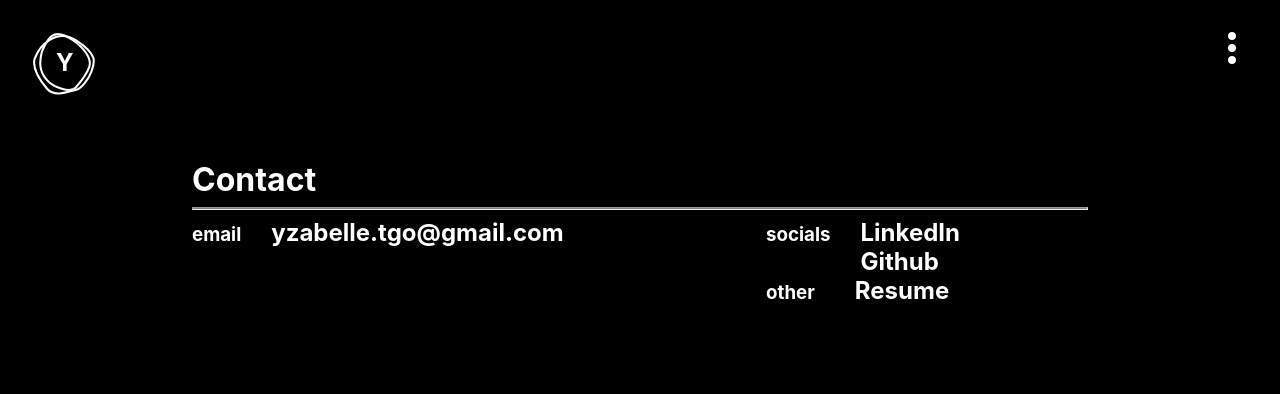
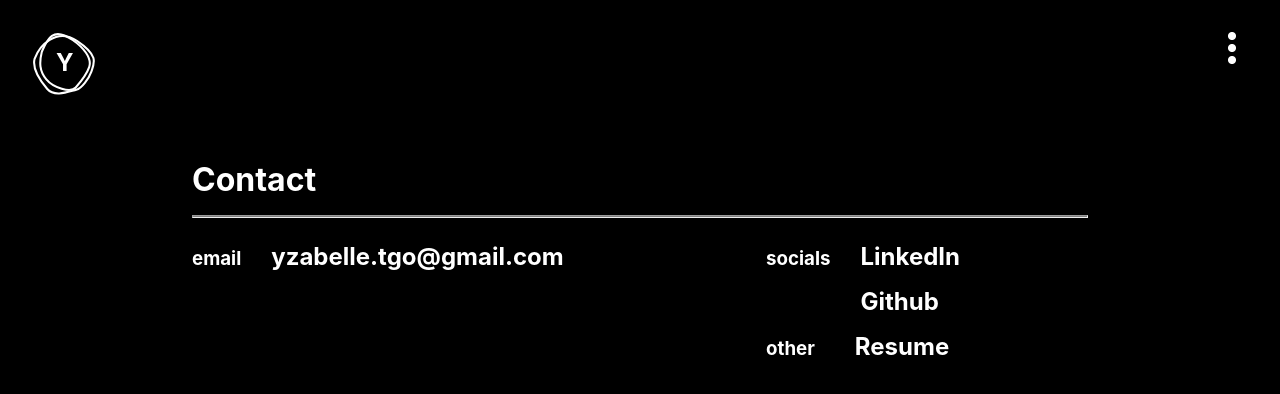
Before and after one commit to yzzy2go/Portfolio, a Next.js app: page /contact in a window 1280 px wide. Shown: the top 394 px of the page. Built offline with nearby package versions, Linux system fonts and the light colour scheme.

Commit message:
spacing changes, contact links

```diff
--- a/components/menu.jsx
+++ b/components/menu.jsx
@@ -22,6 +22,7 @@ export default function MenuButton() {
           src="/images/menu.png"
           style={{ height: "2em" }}
           onClick={() => setOpen(true)}
+          className={styles.menuButton}
         ></img>
       </div>
       <div
@@ -62,7 +63,7 @@ export default function MenuButton() {
             width: "2em",
           }}
           onClick={() => setOpen(false)}
-          className={styles.menuButton}
+          className={styles.closeButton}
         />
       </div>
     </div>
--- a/pages/contact.jsx
+++ b/pages/contact.jsx
@@ -16,9 +16,11 @@ export default function Contact() {
         <div className={styles.links}>
           <div style={{ marginRight: "2em" }}>
             <h3 style={{ display: "inline" }}>email</h3>
-            <h2 style={{ display: "inline", marginLeft: "30px" }}>
-              yzabelle.tgo@gmail.com
-            </h2>
+            <Link href="mailto:yzabelle.tgo@gmail.com">
+              <h2 style={{ display: "inline", marginLeft: "30px" }}>
+                yzabelle.tgo@gmail.com
+              </h2>
+            </Link>
           </div>
 
           <div style={{ display: "grid", marginRight: "8em" }}>
@@ -27,17 +29,25 @@ export default function Contact() {
                 socials
               </h3>
               <div style={{ display: "inline-block" }}>
-                <div style={{ display: "grid" }}>
-                  <h2>LinkedIn</h2>
-                  <h2>Github</h2>
+                <div style={{ display: "grid", gridGap: "1em" }}>
+                  <Link href="https://www.linkedin.com/in/yzabelle-go/">
+                    <h2>LinkedIn</h2>
+                  </Link>
+                  <Link href="https://github.com/yzzy2go">
+                    <h2>Github</h2>
+                  </Link>
                 </div>
               </div>
             </div>
 
-            <div>
+            <div style={{ marginTop: "1em" }}>
               <h3 style={{ display: "inline" }}>other</h3>
               {/* todo: sketchy marginLeft - not responsive? */}
-              <h2 style={{ display: "inline", marginLeft: "40px" }}>Resume</h2>
+              <Link href="Yzabelle_Go_resume.pdf" target="_blank">
+                <h2 style={{ display: "inline", marginLeft: "40px" }}>
+                  Resume
+                </h2>
+              </Link>
             </div>
           </div>
         </div>
--- a/pages/portfolio.jsx
+++ b/pages/portfolio.jsx
@@ -25,14 +25,14 @@ export default function Portfolio() {
           <h3>web</h3>
         </div>
         {/* todo: Just use state to hide this? -> but want nice animation */}
-        <table
+        <div
           style={{
             maxWidth: "30vw",
-            visibility: projectOpen === name ? "visible" : "collapse",
+            display: projectOpen === name ? "block" : "none",
           }}
         >
           <p style={{ marginBottom: "1.5rem" }}>{description}</p>
-        </table>
+        </div>
       </div>
     );
   };
--- a/styles/Contact.module.css
+++ b/styles/Contact.module.css
@@ -6,10 +6,12 @@
 .hr {
   height: 3px;
   background: grey;
+  margin-top: 1em;
 }
 
 .links {
   display: flex;
   flex-wrap: wrap;
   justify-content: space-between;
+  margin-top: 1.5em;
 }
--- a/styles/Menu.module.css
+++ b/styles/Menu.module.css
@@ -1,4 +1,5 @@
-.menuButton:hover {
+.menuButton:hover,
+.closeButton:hover {
   cursor: pointer;
 }
 .overlay {
--- a/styles/Portfolio.module.css
+++ b/styles/Portfolio.module.css
@@ -14,4 +14,5 @@
 .hr {
   height: 3px;
   background: grey;
+  margin-top: 1em;
 }
```
Also changed, not shown: pages/index.jsx (+4 -4 lines), 1 other file (tests, documents, lock files or other folders).
